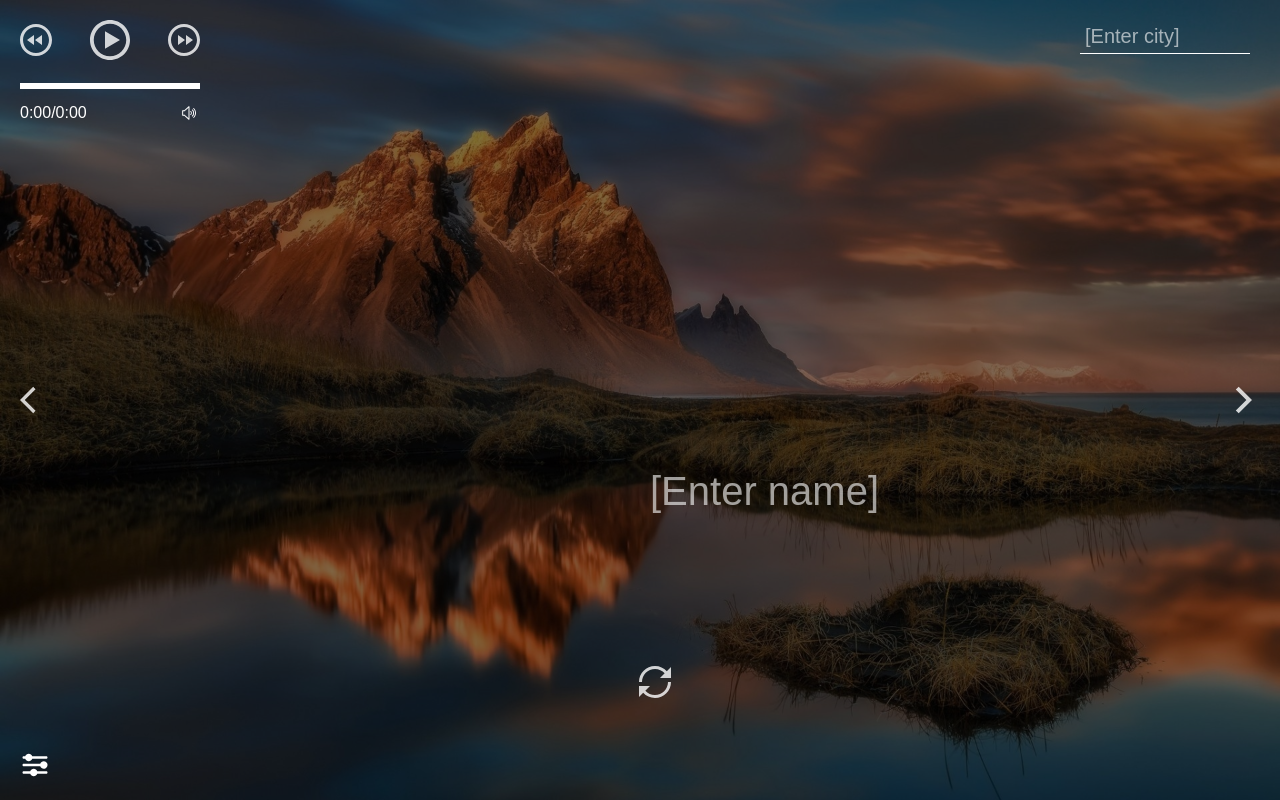
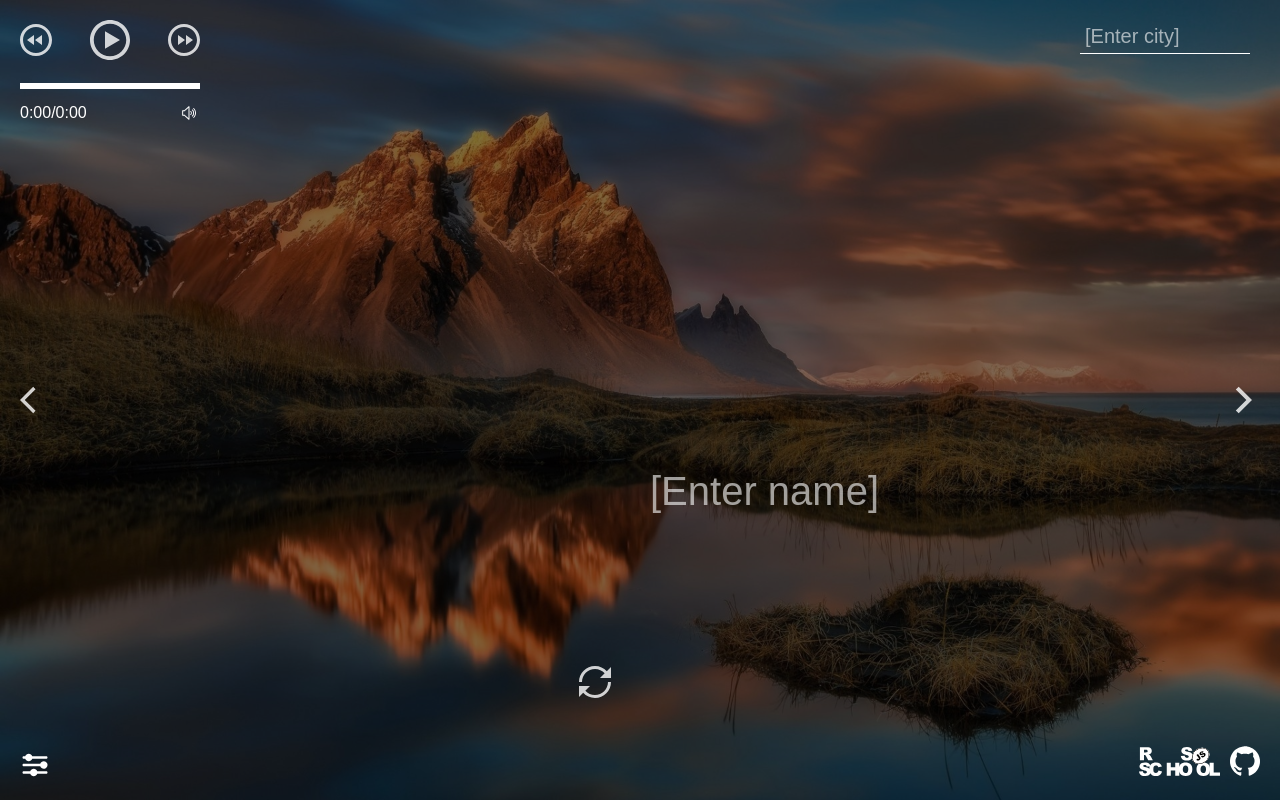
Before and after one commit to Arclett/rss-preschool-projects, a plain HTML site: page momentum/src/index.html in a window 1280 px wide. Drawn offline with Linux system fonts and the light colour scheme.

Commit message:
feat: add links to github and rss course

```diff
--- a/momentum/src/css/style.css
+++ b/momentum/src/css/style.css
@@ -353,7 +353,7 @@ body {
 }
 
 .option {
-  background: url(../assets/svg/settings.svg);
+  background: url(../assets/svg/settings.svg) no-repeat;
   width: 30px;
   height: 30px;
 }
@@ -408,6 +408,17 @@ body {
   display: none;
 }
 
+.links {
+  display: flex;
+  justify-content: space-between;
+  gap: 10px;
+}
+
+.git-link,
+.rss-link {
+  height: 30px;
+}
+
 @media (max-width: 768px) {
   .time {
     min-height: 80px;
--- a/momentum/src/index.html
+++ b/momentum/src/index.html
@@ -153,7 +153,20 @@
         <div class="quote"></div>
         <div class="author"></div>
       </div>
-      <div class="links"></div>
+      <div class="links">
+        <a href="https://rs.school/js/" title="link to rsschool"
+          ><img
+            class="rss-link"
+            src="assets/svg/rs_school_js1.svg"
+            alt="rss icon"
+        /></a>
+        <a href="https://github.com/Arclett" title="link to github"
+          ><img
+            class="git-link"
+            src="assets/svg/githubiconwhite.svg"
+            alt="git icon"
+        /></a>
+      </div>
     </footer>
   </body>
 </html>
```
Also changed, not shown: momentum/src/index.js (+9 -8 lines), momentum/src/assets/svg/githubiconwhite.svg (added), momentum/src/assets/svg/rs_school_js1.svg (added).
